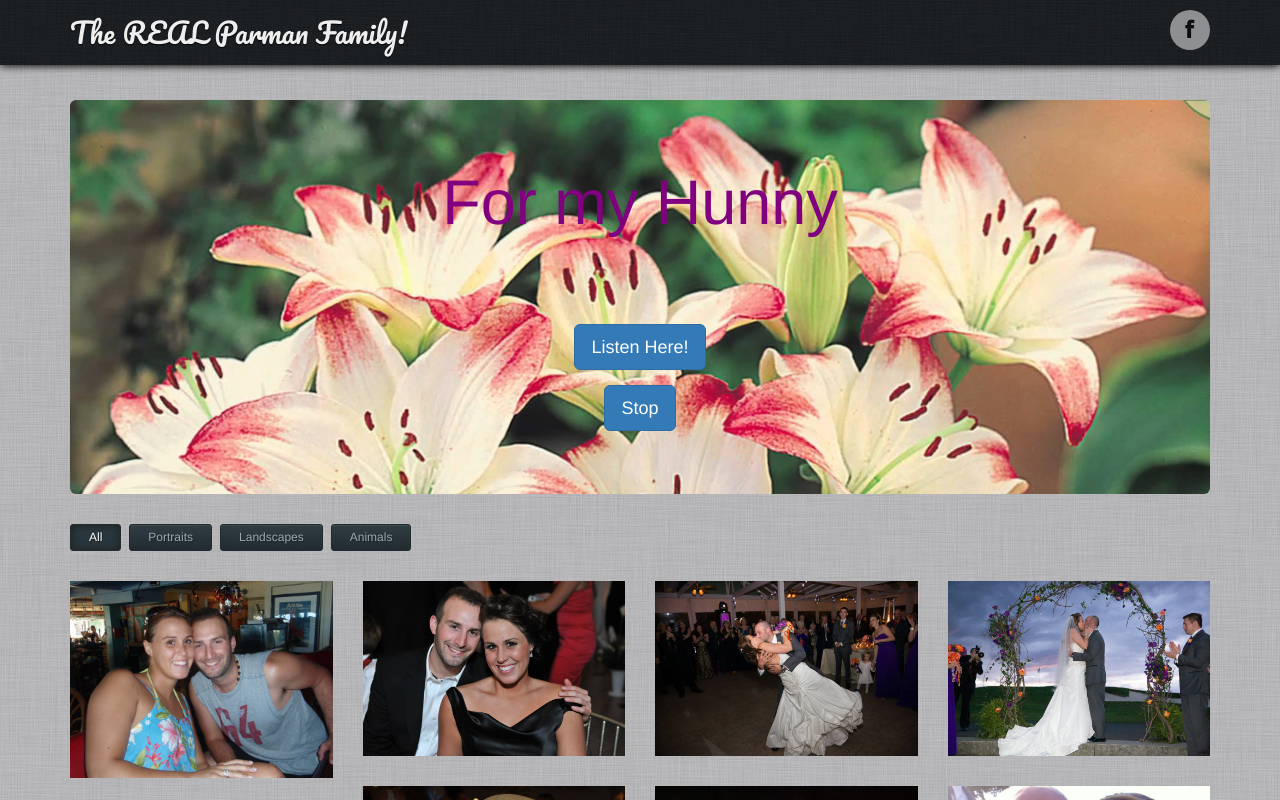
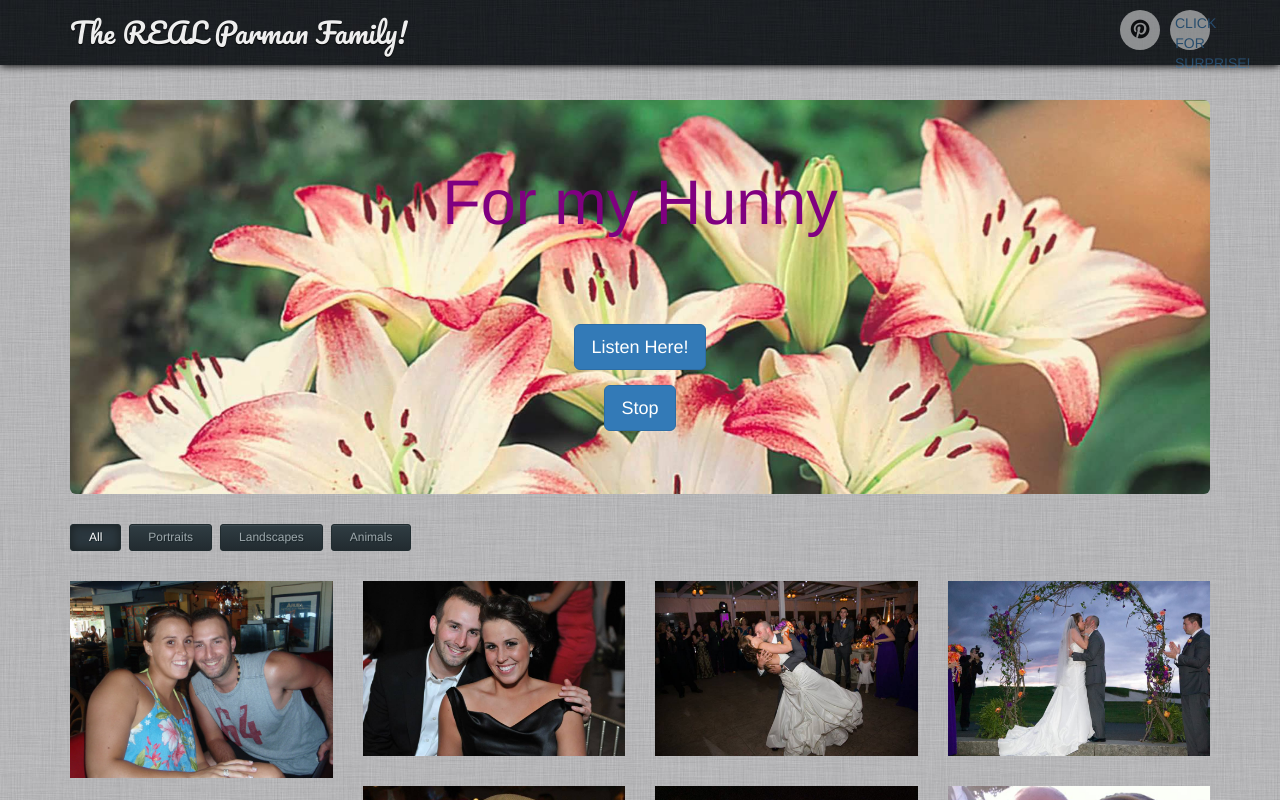
Before and after one commit to mparman6/vday2016, a website: page views/index.html in a window 1280 px wide. Shown: the top 800 px of the page. Drawn offline with nearby package versions, Linux system fonts and the light colour scheme.

Commit message:
pushing updates

```diff
--- a/views/index.html
+++ b/views/index.html
@@ -32,7 +32,8 @@
 		<div class="container">
 			<div class="logo pull-left">The REAL Parman Family!</div>
 			<div class="socials pull-right">
-				<a href=""><i class="icon-facebook"></i></a> <!-- your facebook link -->
+				<a href="https://www.pinterest.com/"><i class="icon-pinterest"></i></a>
+				<a href="">CLICK FOR SURPRISE!</a>
 			</div>
 		</div>
 	</div>
```
